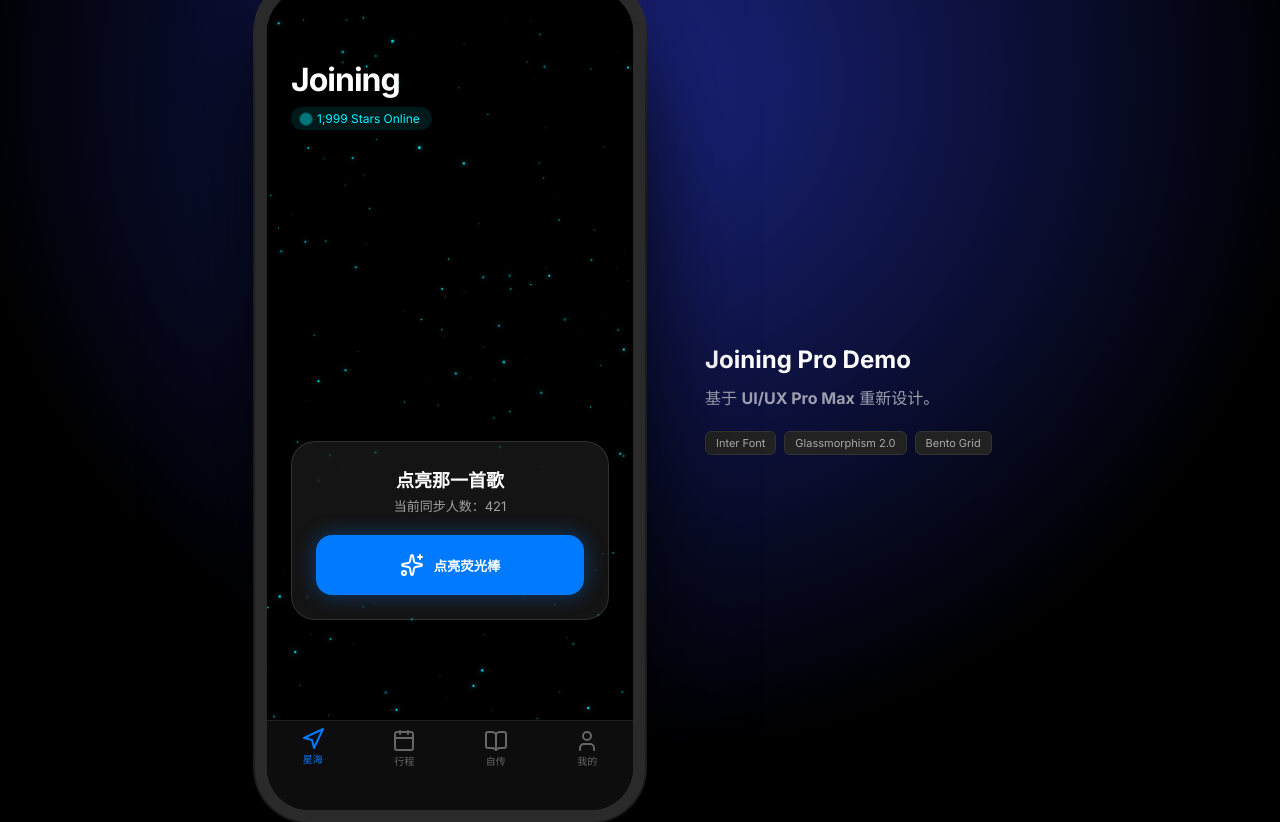
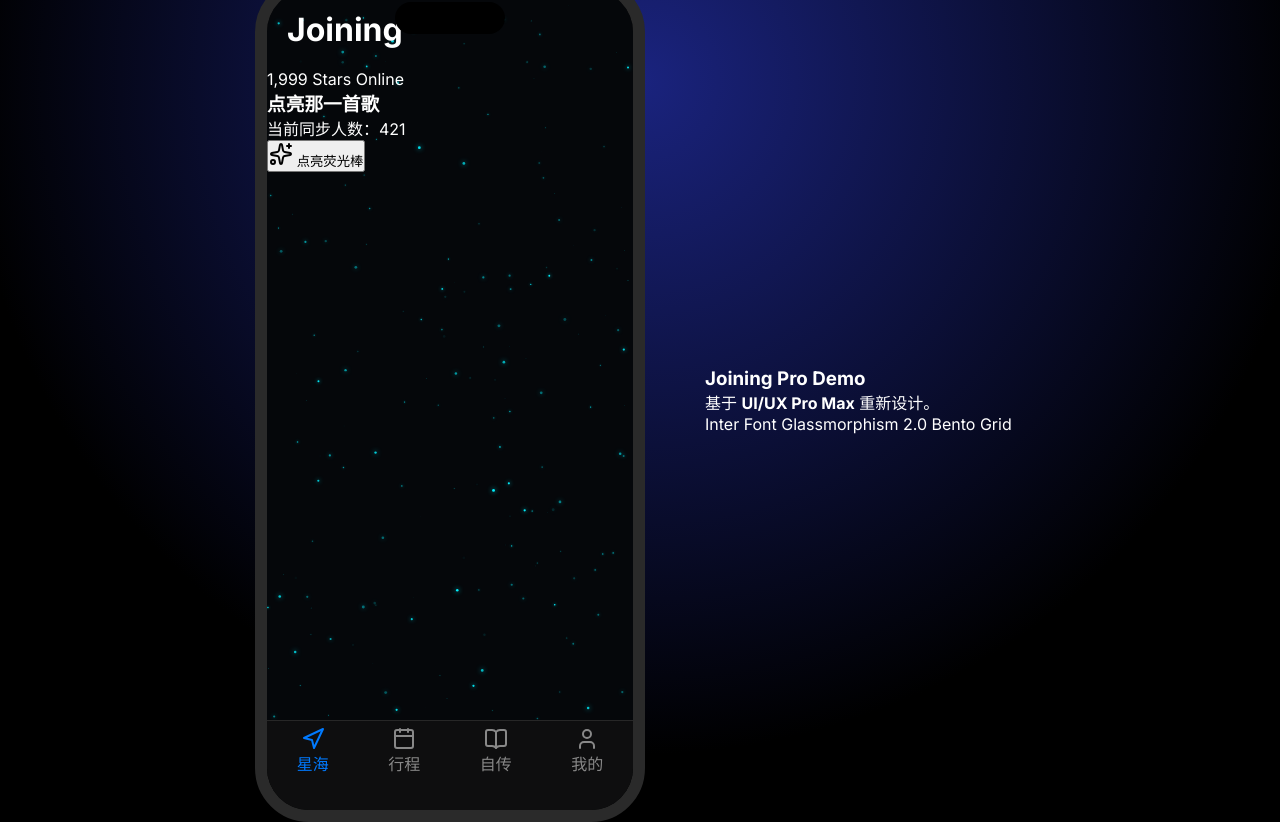
Before and after one commit to cheniOS/Joining-Demo, a website: page index.html in a window 1280 px wide. Drawn offline with nearby package versions, Linux system fonts and the light colour scheme.

Commit message:
fix: simplified display logic for mobile visibility

```diff
--- a/style.css
+++ b/style.css
@@ -17,31 +17,21 @@
 }
 
 body, html {
+    width: 100%;
     height: 100%;
     background: #000;
     font-family: 'Inter', -apple-system, sans-serif;
     color: var(--text-main);
 }
 
-/* =========================================
-   Responsive Frame Logic (Mobile First)
-   ========================================= */
-
 .desktop-bg {
-    width: 100vw;
-    height: 100vh;
-    background: #000;
+    width: 100%;
+    height: 100%;
     display: flex;
     justify-content: center;
     align-items: center;
 }
 
-/* iPhone Frame: Hidden on everything EXCEPT desktop */
-.iphone-frame, .dynamic-island, .instruction {
-    display: none;
-}
-
-/* App Screen: Full screen by default */
 .screen {
     width: 100%;
     height: 100%;
@@ -50,15 +40,18 @@ body, html {
     flex-direction: column;
     position: relative;
     overflow: hidden;
+    z-index: 1;
 }
 
-/* Desktop Mode: 1025px+ */
+.iphone-frame, .dynamic-island, .instruction {
+    display: none;
+}
+
 @media (min-width: 1025px) {
     .desktop-bg {
         background: radial-gradient(circle at 50% 10%, #1a237e 0%, #000 70%);
         gap: 60px;
     }
-
     .iphone-frame {
         display: block;
         width: 390px;
@@ -67,10 +60,8 @@ body, html {
         border: 12px solid #2a2a2a;
         border-radius: 54px;
         position: relative;
-        box-shadow: 0 50px 100px rgba(0,0,0,0.9), 0 0 0 2px #333;
         flex-shrink: 0;
     }
-
     .dynamic-island {
         display: block;
         position: absolute;
@@ -83,207 +74,63 @@ body, html {
         border-radius: 20px;
         z-index: 1000;
     }
-
     .screen {
         position: absolute;
         top: 0; left: 0; right: 0; bottom: 0;
         border-radius: 42px;
     }
-
-    .instruction {
-        display: block;
-        width: 320px;
-    }
+    .instruction { display: block; width: 320px; }
 }
 
-/* =========================================
-   App Viewport & Pages
-   ========================================= */
-
 #app-viewport { flex: 1; position: relative; }
-
 .page {
     position: absolute;
     top: 0; left: 0; width: 100%; height: 100%;
     opacity: 0;
-    transform: translateY(15px);
-    transition: all 0.5s cubic-bezier(0.16, 1, 0.3, 1);
-    pointer-events: none;
     visibility: hidden;
+    transition: opacity 0.4s ease;
 }
-
 .page.active {
     opacity: 1;
-    transform: translateY(0);
-    pointer-events: auto;
     visibility: visible;
 }
 
-.glass {
-    background: var(--glass);
-    backdrop-filter: blur(25px);
-    -webkit-backdrop-filter: blur(25px);
-    border: 1px solid var(--glass-border);
+/* Ensure content is visible */
+.map-overlay, .scroll-container {
+    position: relative;
+    z-index: 20;
 }
 
-/* =========================================
-   Page: Map
-   ========================================= */
-
-#map-canvas { width: 100%; height: 100%; background: #000; }
-
-.map-overlay {
+#map-canvas {
     position: absolute;
-    top: 0; left: 0; right: 0; bottom: 0;
-    z-index: 10;
-    pointer-events: none;
-    display: flex;
-    flex-direction: column;
-    padding: 70px 24px 100px;
+    top: 0; left: 0;
+    width: 100%;
+    height: 100%;
+    z-index: 5;
 }
-
-.top-nav { pointer-events: auto; }
-.brand-title { font-size: 32px; font-weight: 800; letter-spacing: -1px; }
-.status-pill {
-    display: inline-flex;
-    align-items: center;
-    gap: 8px;
-    font-size: 12px;
-    color: var(--accent);
-    background: rgba(0, 242, 255, 0.1);
-    padding: 4px 12px;
-    border-radius: 20px;
-    margin-top: 8px;
-}
-.pulse { width: 6px; height: 6px; background: var(--accent); border-radius: 50%; animation: pulse 1.5s infinite; }
-@keyframes pulse { 0% { transform: scale(1); opacity: 1; } 100% { transform: scale(3); opacity: 0; } }
-
-.map-bottom-ui { margin-top: auto; pointer-events: auto; }
-.action-card { padding: 24px; border-radius: 24px; text-align: center; }
-.action-card h3 { font-size: 18px; margin-bottom: 4px; }
-.action-card p { font-size: 13px; color: var(--text-muted); margin-bottom: 20px; }
-
-.neon-btn {
-    width: 100%;
-    background: var(--primary);
-    border: none;
-    padding: 18px;
-    border-radius: 16px;
-    color: white;
-    font-weight: 700;
-    display: flex;
-    align-items: center;
-    justify-content: center;
-    gap: 10px;
-    box-shadow: 0 0 20px rgba(0, 122, 255, 0.4);
-    cursor: pointer;
-    transition: all 0.2s;
-}
-.neon-btn:active { transform: scale(0.96); opacity: 0.9; }
-
-/* =========================================
-   Page: Schedule (Bento)
-   ========================================= */
-
-.scroll-container {
-    height: 100%;
-    overflow-y: auto;
-    padding: 80px 20px 120px;
-}
-
-.section-header h2 { font-size: 28px; font-weight: 700; margin-bottom: 8px; }
-.section-header p { color: var(--text-muted); font-size: 14px; margin-bottom: 24px; }
-
-.bento-grid { display: grid; grid-template-columns: 1fr 1fr; gap: 12px; }
-.bento-item { border-radius: 22px; padding: 20px; display: flex; flex-direction: column; }
-.bento-item.wide { grid-column: span 2; }
-.bento-item.tall { grid-row: span 2; justify-content: center; text-align: center; }
-
-.bento-label { font-size: 10px; font-weight: 800; color: var(--accent); opacity: 0.7; text-transform: uppercase; margin-bottom: 8px; }
-.bento-main h3 { font-size: 24px; }
-.bento-footer { margin-top: auto; display: flex; justify-content: space-between; align-items: center; }
-.date-badge { font-family: monospace; font-size: 13px; color: var(--primary); }
-.status-tag { font-size: 10px; background: rgba(255,255,255,0.1); padding: 2px 8px; border-radius: 4px; }
-
-.icon-circle { width: 40px; height: 40px; border-radius: 50%; display: flex; align-items: center; justify-content: center; margin-bottom: 12px; }
-.bg-blue { background: rgba(0, 122, 255, 0.2); color: #007AFF; }
-.bg-purple { background: rgba(167, 139, 250, 0.2); color: #A78BFA; }
-.bg-cyan { background: rgba(0, 242, 255, 0.2); color: #00F2FF; }
-
-/* =========================================
-   Page: Poster
-   ========================================= */
-
-.poster-preview-card { border-radius: 28px; padding: 16px; margin-top: 10px; }
-.poster-mockup {
-    aspect-ratio: 1/1.4;
-    background: linear-gradient(135deg, #0f172a, #1e293b);
-    border-radius: 20px;
-    position: relative;
-    overflow: hidden;
-    display: flex;
-    align-items: center;
-    justify-content: center;
-}
-.poster-overlay {
-    position: absolute;
-    top: 0; left: 0; right: 0; bottom: 0;
-    background: radial-gradient(circle at center, transparent, rgba(0,0,0,0.6));
-}
-.poster-content { text-align: center; z-index: 1; }
-.poster-song { font-size: 32px; font-weight: 700; margin: 10px 0; }
-.primary-btn-wide {
-    width: 100%;
-    margin-top: 20px;
-    padding: 18px;
-    background: white;
-    color: black;
-    border: none;
-    border-radius: 14px;
-    font-weight: 700;
-    display: flex;
-    align-items: center;
-    justify-content: center;
-    gap: 8px;
-    cursor: pointer;
-}
-
-/* =========================================
-   Tab Bar
-   ========================================= */
 
 .tab-bar {
     height: 90px;
-    background: rgba(15, 15, 15, 0.9);
-    backdrop-filter: blur(30px);
-    -webkit-backdrop-filter: blur(30px);
-    border-top: 0.5px solid rgba(255, 255, 255, 0.08);
+    background: rgba(15, 15, 15, 0.95);
+    border-top: 1px solid rgba(255,255,255,0.1);
     display: flex;
     justify-content: space-around;
-    padding-bottom: var(--safe-bottom);
-    position: relative;
-    z-index: 1000;
+    padding-bottom: 30px;
+    z-index: 100;
 }
 
 .tab-item {
+    flex: 1;
     display: flex;
     flex-direction: column;
     align-items: center;
     justify-content: center;
-    color: #666;
-    font-size: 10px;
-    cursor: pointer;
-    transition: all 0.3s cubic-bezier(0.16, 1, 0.3, 1);
+    color: #888;
 }
+.tab-item.active { color: var(--primary); }
 
-.tab-item.active { color: var(--primary); transform: translateY(-2px); }
-.tab-item i { width: 22px; height: 22px; margin-bottom: 4px; }
-
-/* =========================================
-   Instruction (Desktop Only)
-   ========================================= */
-
-.instruction h3 { font-size: 24px; margin-bottom: 12px; }
-.instruction p { color: var(--text-muted); line-height: 1.6; margin-bottom: 20px; }
-.tech-stack { display: flex; flex-wrap: wrap; gap: 8px; }
-.tech-stack span { font-size: 11px; background: #222; padding: 4px 10px; border-radius: 6px; color: #aaa; border: 1px solid #333; }
+/* Rest of the styles... */
+.brand-title { font-size: 32px; font-weight: 800; padding: 20px; }
+.bento-grid { padding: 20px; display: grid; grid-template-columns: 1fr 1fr; gap: 10px; }
+.bento-item { background: rgba(255,255,255,0.05); border-radius: 20px; padding: 20px; }
+.bento-item.wide { grid-column: span 2; }
```
